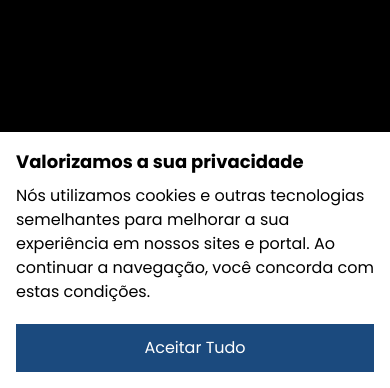
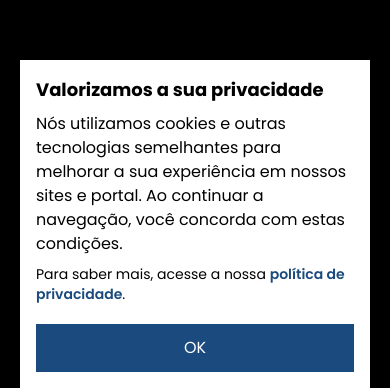
Before and after one commit to Ismaellucas-BR/cookie-bar, a website: page index.html in a window 390 px wide. Shown: the part 456-844 px from the top of the page. Drawn offline with Linux system fonts and the light colour scheme.

Commit message:
Finalizando projeto

```diff
--- a/index.html
+++ b/index.html
@@ -7,27 +7,40 @@
     <title>Cookies</title>
   </head>
   <body class="bg-black relative">
-    <section id="cookie-banner" class="hidden">
+    <section id="cookie-banner" class="hidden justify-center items-center">
+      <div class="flex justify-center items-center">
         <div
-        class="flex flex-col gap-2 z-30 bg-white p-4 shadow-md fixed bottom-0 w-full"
+          class="flex flex-col gap-2 z-30 bg-white p-4 shadow-md fixed bottom-0 w-[350px] lg:w-full"
         >
-        <h2 class="font-poppins text-lg font-bold">
+          <h2 class="font-poppins text-lg font-bold text-black">
             Valorizamos a sua privacidade
           </h2>
           <div
             class="flex flex-col justify-start items-start gap-5 md:flex-row md:items-center md:justify-center"
           >
-          <p class="font-poppins text-base w-full md:w-10/12">
+            <div class="flex flex-col gap-2 w-full md:w-10/12">
+              <p class="font-poppins text-base">
                 Nós utilizamos cookies e outras tecnologias semelhantes para
-            melhorar a sua experiência em nossos sites e portal. Ao continuar a
-            navegação, você concorda com estas condições.
+                melhorar a sua experiência em nossos sites e portal. Ao
+                continuar a navegação, você concorda com estas condições.
               </p>
+              <p class="font-poppins text-sm lg:text-base">
+                Para saber mais, acesse a nossa
+                <a
+                  href="https://www.diariodepernambuco.com.br/capa_politicadeprivacidade.html"
+                  target="_blank"
+                  class="text-DP font-semibold"
+                  >política de privacidade</a
+                >.
+              </p>
+            </div>
             <button
               id="accept-cookies"
               class="bg-DP text-white px-2 py-3 w-full md:px-0 md:w-2/12 font-poppins text-base cursor-pointer"
             >
-            Aceitar Tudo
+              OK
             </button>
+          </div>
         </div>
       </div>
     </section>
--- a/package.json
+++ b/package.json
@@ -3,6 +3,7 @@
     "tailwindcss": "^3.4.14"
   },
   "scripts": {
-    "build:css": "npx tailwindcss -i ./styles/tailwind.css -o ./dist/output.css"
+    "build:css": "npx tailwindcss -i ./styles/tailwind.css -o ./dist/output.css",
+    "watch:css": "npx tailwindcss -i ./styles/tailwind.css -o ./styles/output.css --watch"
   }
 }
--- a/tailwind.config.js
+++ b/tailwind.config.js
@@ -2,7 +2,6 @@
 module.exports = {
   content: [
     "./*.html", // inclui todos os arquivos HTML
-    "./src/**/*.js", // inclui os arquivos JS dentro da pasta src
   ],
 
   theme: {
```
Also changed, not shown: dist/output.css, styles/output.css. Lines whose indentation alone changed are shown as unchanged.
